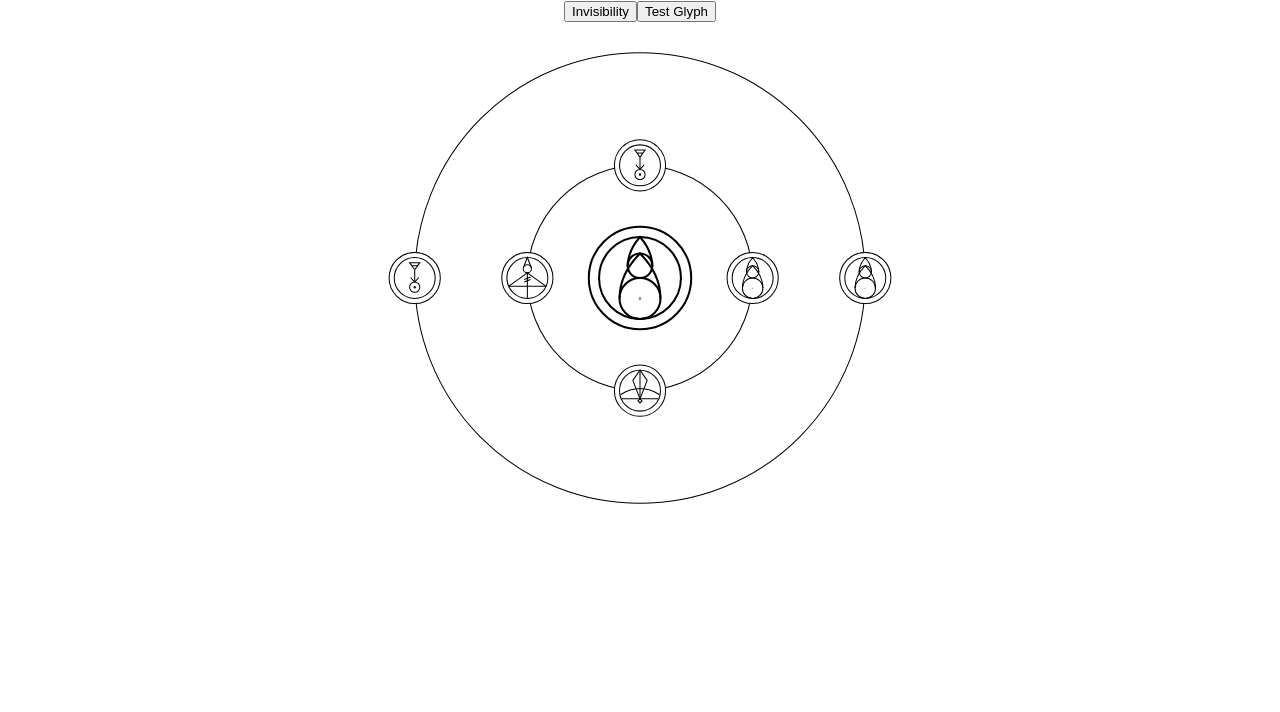
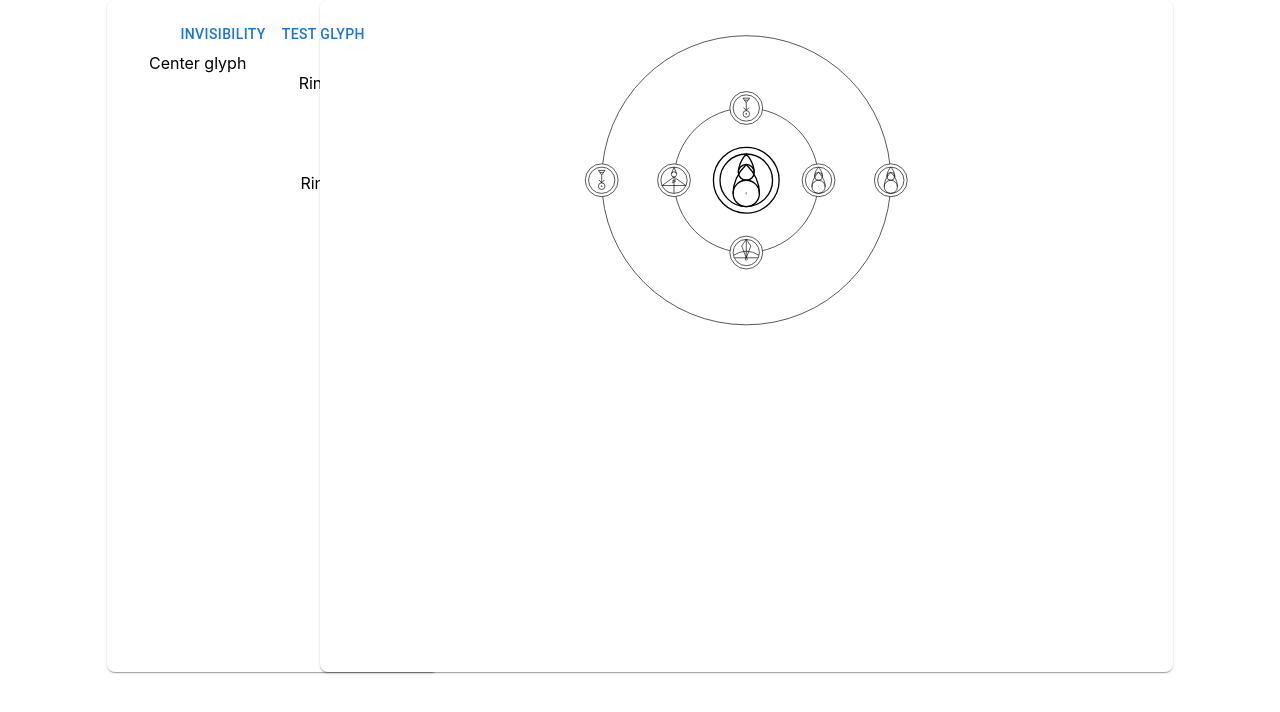
Before and after one commit to Togusa09/owl-glyphs, a React (Create React App) app: page / in a window 1280 px wide. Shown: the top 712 px of the page. Built offline with nearby package versions, Linux system fonts and the light colour scheme.

Commit message:
Added material UI and started on editor

```diff
--- a/package.json
+++ b/package.json
@@ -3,6 +3,9 @@
   "version": "0.1.0",
   "private": true,
   "dependencies": {
+    "@emotion/react": "^11.11.0",
+    "@emotion/styled": "^11.11.0",
+    "@mui/material": "^5.13.0",
     "@testing-library/jest-dom": "^5.16.5",
     "@testing-library/react": "^13.4.0",
     "@testing-library/user-event": "^13.5.0",
--- a/src/App.tsx
+++ b/src/App.tsx
@@ -3,37 +3,44 @@ import './App.css';
 import GlyphRoot from './Components/GlyphRoot/GlyphRoot';
 import { TestGlyph } from './Data/GlyphDefinitions';
 import Menu from './Components/Menu/Menu';
+import { Grid, ThemeProvider, createTheme } from '@mui/material';
+
+const theme = createTheme({
+  palette: {
+    background: {
+      paper: '#fff',
+    },
+    text: {
+      primary: '#173A5E',
+      secondary: '#46505A',
+    },
+    action: {
+      active: '#001E3C',
+    }
+    // success: {
+    //   dark: '#009688',
+    // },
+  },
+});
+
 
 function App() {
   const [glyph, setGlyph] = useState(TestGlyph)
 
   return (
     <div className="App">
-      <Menu loadGlyph={(g) => setGlyph(g)}></Menu>
-      <GlyphRoot glyphs={ glyph }></GlyphRoot>
-
-      {/* <GlyphRoot glyphs={
-        {
-          CenterGlyph: { Type : GlyphType.Fire },
-          Rings : [
-            {
-              Nodes : [
-                { Type : GlyphType.Fire },
-                { Type : GlyphType.Ice },
-                { Type : GlyphType.Light },
-                { Type : GlyphType.Plant }
-              ]
-            },
-            {
-              Nodes : [
-                { Type : GlyphType.Fire },
-                { Type : GlyphType.Plant }
-              ]
-            }
-          ]
-        }
-      }></GlyphRoot> */}
-
+      <ThemeProvider theme={theme}>
+        <Grid container>
+          <Grid item xs={1} />
+          <Grid item xs={2} >
+            <Menu loadGlyph={(g) => setGlyph(g)} currentGlyph={glyph}></Menu>
+          </Grid>
+          <Grid item xs={8}>
+            <GlyphRoot glyphs={ glyph }></GlyphRoot>
+          </Grid>
+          <Grid item xs={1} />
+        </Grid>
+      </ThemeProvider>
     </div>
   );
 }
--- a/src/Components/GlyphRoot/Glyph.tsx
+++ b/src/Components/GlyphRoot/Glyph.tsx
@@ -129,7 +129,7 @@ export const Glyph = ({glyphNode ,x ,y, scale}: Props) => {
             case GlyphType.Ice: return <IceGlyph x={x} y={y} scale={definedScale}></IceGlyph>
             case GlyphType.Light: return <LightGlyph x={x} y={y} scale={definedScale}></LightGlyph>
             case GlyphType.Plant: return <PlantGlyph x={x} y={y} scale={definedScale}></PlantGlyph>
-            case GlyphType.Empty: return <></>
+            case GlyphType.Blank: return <></>
         }
     }
 
--- a/src/Components/GlyphRoot/GlyphRoot.tsx
+++ b/src/Components/GlyphRoot/GlyphRoot.tsx
@@ -2,6 +2,7 @@ import './Glyphs.css'
 import { GlyphRing } from "./GlyphRing";
 import Glyph from "./Glyph";
 import { GlyphCollectionModel } from "../../Models/GlyphCollection";
+import { Box } from '@mui/material';
 
 type Props = {
     //children: React.ReactElement | React.ReactElement[]
@@ -30,6 +31,14 @@ const  GlyphRoot = ({glyphs}: Props) => {
     }
 
     return (
+        <Box sx={{
+            bgcolor: 'background.paper',
+            boxShadow: 1,
+            borderRadius: 2,
+            p: 2,
+            minWidth: 300,
+            height: '80vh'
+          }}>
             <svg fill="gray" viewBox="0 0 1000 1000" style={{width:'40%'}}>
                 <rect width='100%' height='100%' fill="white"></rect>
                 {
@@ -44,6 +53,7 @@ const  GlyphRoot = ({glyphs}: Props) => {
                     glyphs.Rings && rings
                 }
             </svg>
+        </Box>
     )
 }
 
--- /dev/null
+++ b/src/Components/Menu/GlyphEditor.tsx
@@ -0,0 +1,47 @@
+import { Grid } from "@mui/material"
+import { GlyphCollectionModel } from "../../Models/GlyphCollection"
+import { GlyphType } from "../../Models/GlyphType"
+
+type Props = {
+    glyphs: GlyphCollectionModel
+}
+
+export const GlyphEditor = ({glyphs}: Props) => {
+    return (<>
+
+        <Grid container>
+            <Grid item xs={6}>
+                Center glyph
+            </Grid>
+            <Grid item xs={6}>
+                {
+                    glyphs.CenterGlyph && GlyphType[glyphs.CenterGlyph?.Type]
+                }
+                {
+                    !glyphs.CenterGlyph && GlyphType[GlyphType.Blank]
+                }
+            </Grid>
+            {
+                glyphs.Rings && glyphs.Rings.map((r, ri) => {
+                    return <>
+                        <Grid item xs={4}></Grid>
+                        <Grid item xs={8}>
+                            Ring {ri}
+                        </Grid>
+                        {
+                            r.Nodes.map((n) =>{
+                                return <>
+                                    <Grid item xs={6}></Grid>
+                                    <Grid item xs={6}>{GlyphType[n.Type]}</Grid>
+                                </>
+                            })
+                        }
+                    </>
+                })
+            }
+        </Grid>
+
+    </>)
+}
+
+export default GlyphEditor
--- a/src/Components/Menu/Menu.tsx
+++ b/src/Components/Menu/Menu.tsx
@@ -1,14 +1,25 @@
+import { Box } from "@mui/material"
 import { GlyphCollectionModel } from "../../Models/GlyphCollection"
 import SavedGlyphMenu from "./SavedGlyphMenu"
+import GlyphEditor from "./GlyphEditor"
 
 type Props = {
     loadGlyph: (gc: GlyphCollectionModel) => void
+    currentGlyph: GlyphCollectionModel
 }
 
 export const Menu = (props: Props) => {
-    return (<div>
+    return (<Box  sx={{
+        bgcolor: 'background.paper',
+        boxShadow: 1,
+        borderRadius: 2,
+        p: 2,
+        minWidth: 300,
+        height: '80vh'
+      }}>
         <SavedGlyphMenu loadGlyph={(g) => props.loadGlyph(g)}></SavedGlyphMenu>
-    </div>)
+        <GlyphEditor glyphs={props.currentGlyph}></GlyphEditor>
+    </Box>)
 }
 
 export default Menu
--- a/src/Components/Menu/SavedGlyphMenu.tsx
+++ b/src/Components/Menu/SavedGlyphMenu.tsx
@@ -1,5 +1,6 @@
 import { Invisibility, TestGlyph } from "../../Data/GlyphDefinitions"
 import { GlyphCollectionModel } from "../../Models/GlyphCollection"
+import Button from '@mui/material/Button';
 
 type Props = {
     loadGlyph: (gc: GlyphCollectionModel) => void
@@ -7,8 +8,8 @@ type Props = {
 
 export const SavedGlyphMenu = (props: Props) => {
     return (<div className="save-glyph-menu">
-        <button onClick={() => props.loadGlyph(Invisibility)} >Invisibility</button>
-        <button onClick={() => props.loadGlyph(TestGlyph)}>Test Glyph</button>
+        <Button onClick={() => props.loadGlyph(Invisibility)} >Invisibility</Button>
+        <Button onClick={() => props.loadGlyph(TestGlyph)}>Test Glyph</Button>
     </div>)
 }
 
--- a/src/Data/GlyphDefinitions.ts
+++ b/src/Data/GlyphDefinitions.ts
@@ -8,7 +8,7 @@ export const Invisibility : GlyphCollectionModel = {
             Offset: -45,
             Nodes:
             [
-                { Type: GlyphType.Empty},
+                { Type: GlyphType.Blank},
                 { Type: GlyphType.Ice},
                 { Type: GlyphType.Ice},
                 { Type: GlyphType.Light}
@@ -17,7 +17,7 @@ export const Invisibility : GlyphCollectionModel = {
     ]
 }
 
-export const TestGlyph: GlyphCollectionModel = {
+export const TestGlyph : GlyphCollectionModel = {
     CenterGlyph: { Type : GlyphType.Fire },
     Rings : [
       {
--- a/src/Models/GlyphType.ts
+++ b/src/Models/GlyphType.ts
@@ -1,5 +1,5 @@
 export enum GlyphType{
-    Empty,
+    Blank,
     Light,
     Ice,
     Plant,
```
Also changed, not shown: 1 other file (tests, documents, lock files or other folders). Lines whose indentation alone changed are shown as unchanged.
